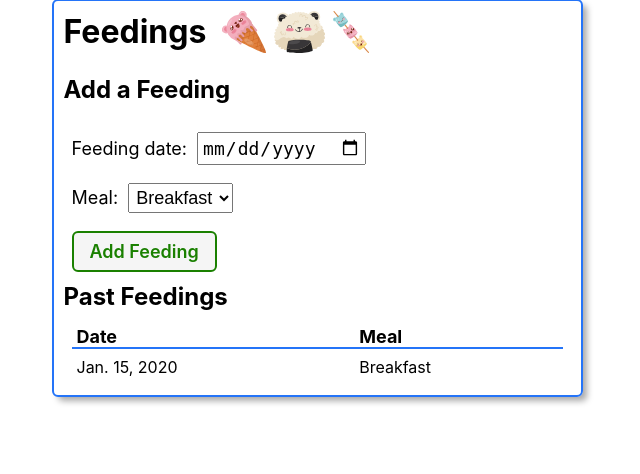
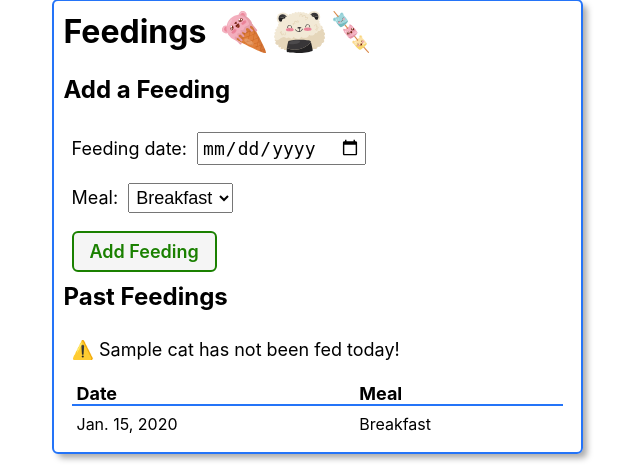
Before and after one commit to Xugknight/catcollector, a Django app: page /cats/1/ in a window 1280 px wide. Shown: the part 402-876 px from the top of the page, without its empty margins (323-963 px from the left). Before the commit the page ends 806 px from the top, so only its background shows below. Run offline with Django 5.2, Linux system fonts and the light colour scheme; tables that the repository leaves empty hold one stand-in row (values such as "Sample post").

Commit message:
Use Jim's Detail Page Logic

```diff
--- a/main_app/templates/cats/detail.html
+++ b/main_app/templates/cats/detail.html
@@ -37,14 +37,21 @@
         alt="A kabob of kittens"
       />
     </div>
+
     <h3>Add a Feeding</h3>
     <form action="{% url 'add-feeding' cat.id %}" method="post" class="subsection-content" autocomplete="off">
       {% csrf_token %}
       {{ feeding_form.as_p }}
       <button type="submit" class="btn submit">Add Feeding</button>
     </form>
+
     <h3>Past Feedings</h3>
-      {% if cat.feeding_set.all.count %}
+    {% if cat.feeding_set.count %}
+      <div class="subsection-content">
+        {% if not cat.fed_for_day %}
+          <p>⚠️ {{cat.name}} has not been fed today!</p>
+        {% endif %}
+      </div>
       <table>
         <thead>
           <tr>
@@ -63,11 +70,10 @@
       </table>
     {% else %}
       <div class="subsection-content">
-          <p>⚠️ {{cat.name}} has not been fed!</p>
+        <p>⚠️ {{cat.name}} has not been fed EVER!</p>
       </div>
     {% endif %}
   </section>
 </div>
 
-
 {% endblock %}
```
Lines whose indentation alone changed are shown as unchanged.
